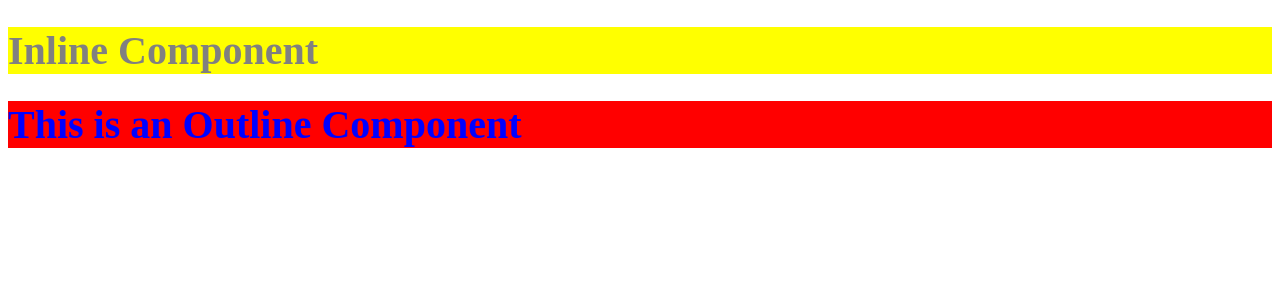
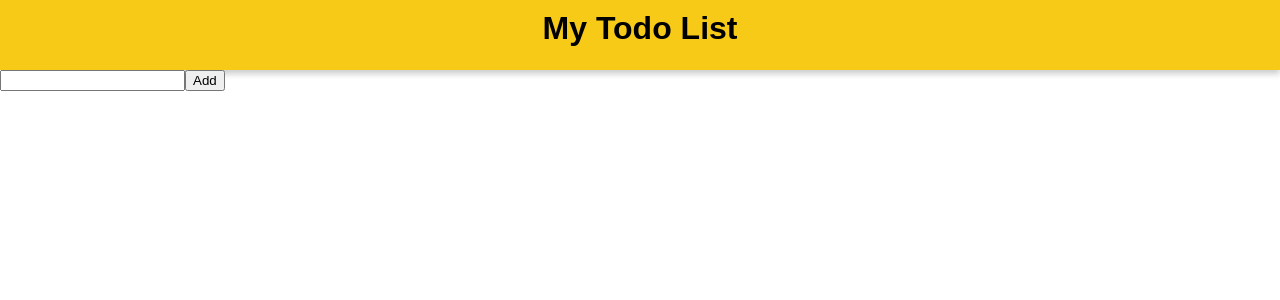
Before and after one commit to korbosit/todoapp_react, a React (Vite) app: page / in a window 1280 px wide. Shown: the top 300 px of the page. Built offline with nearby package versions, Linux system fonts and the light colour scheme.

Commit message:
#36_Todo_App_Part_9_Creating_Header_and_Styling_It

```diff
--- /dev/null
+++ b/src/App.css
@@ -0,0 +1,4 @@
+body {
+    margin: 0;
+    font-family: sans-serif;
+}
--- a/src/App.jsx
+++ b/src/App.jsx
@@ -1,13 +1,13 @@
-import InlineComponent from "./components/InlineComponent";
-import OutlineComponent from "./components/OutlineComponent";
+import Header from "./components/Header";
 import Todo from "./components/Todo";
+import "./App.css";
 
 function App() {
     return (
         <div className="App">
-            {/* <Todo /> */}
-            <InlineComponent />
-            <OutlineComponent />
+            {" "}
+            {<Header />}
+            {<Todo />}
         </div>
     );
 }
--- /dev/null
+++ b/src/components/Header.jsx
@@ -0,0 +1,5 @@
+import styles from "./header.module.css";
+
+export default function Header() {
+    return <div className={styles.header}>My Todo List</div>;
+}
--- a/src/components/InlineComponent.jsx
+++ /dev/null
@@ -1,9 +0,0 @@
-import styles from "./inlinecomponents.module.css";
-
-export default function InlineComponent() {
-    return (
-        <div>
-            <h1 className={styles.header}>Inline Component</h1>
-        </div>
-    );
-}
--- a/src/components/OutlineComponent.jsx
+++ /dev/null
@@ -1,9 +0,0 @@
-import styles from "./outlinecomponent.module.css";
-
-export default function OutlineComponent() {
-    return (
-        <div>
-            <h1 className={styles.header}>This is an Outline Component</h1>
-        </div>
-    );
-}
--- /dev/null
+++ b/src/components/header.module.css
@@ -0,0 +1,9 @@
+.header {
+    background-color: #f7ca18;
+    text-align: center;
+    font-weight: bold;
+    height: 50px;
+    padding: 10px;
+    font-size: 2em;
+    box-shadow: 0 4px 6px rgba(0, 0, 0, 0.2);
+}
--- a/src/components/inlinecomponents.module.css
+++ /dev/null
@@ -1,5 +0,0 @@
-.header {
-    color: grey;
-    background-color: yellow;
-    font-size: 40px;
-}
--- a/src/components/outlinecomponent.module.css
+++ /dev/null
@@ -1,5 +0,0 @@
-.header {
-    color: blue;
-    background-color: red;
-    font-size: 40px;
-}
```
